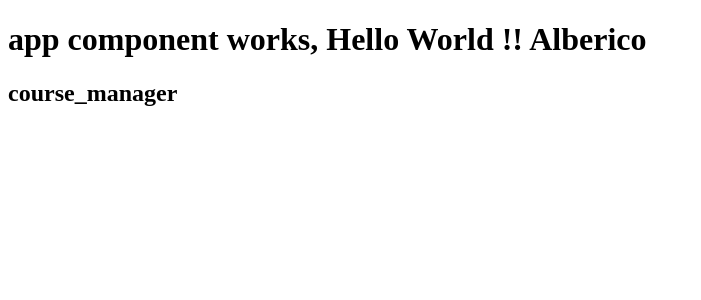
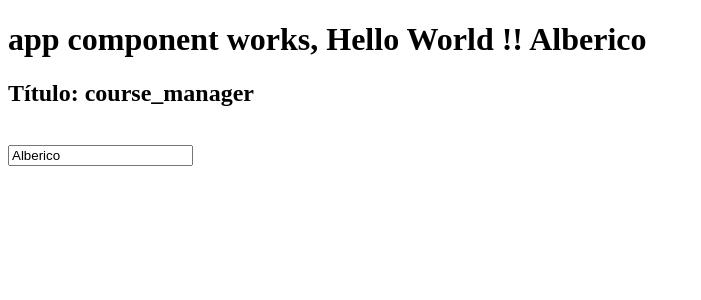
Before and after one commit to ocirebla77/course_manager, an Angular app: page / in a window 1280 px wide. Shown: the top 300 px of the page, without its empty margins (0-701 px from the left). Built offline with nearby package versions, Linux system fonts and the light colour scheme.

Commit message:
primeiro data binding

```diff
--- a/src/app/app.component.html
+++ b/src/app/app.component.html
@@ -1,2 +1,6 @@
 <h1>app component works, Hello World !! {{ name }}</h1>
-<h2>{{ title }}</h2>
+<h2>Título: {{ title }}</h2>
+
+<br />
+
+<input [ngModel]="name" name="name" />
```
